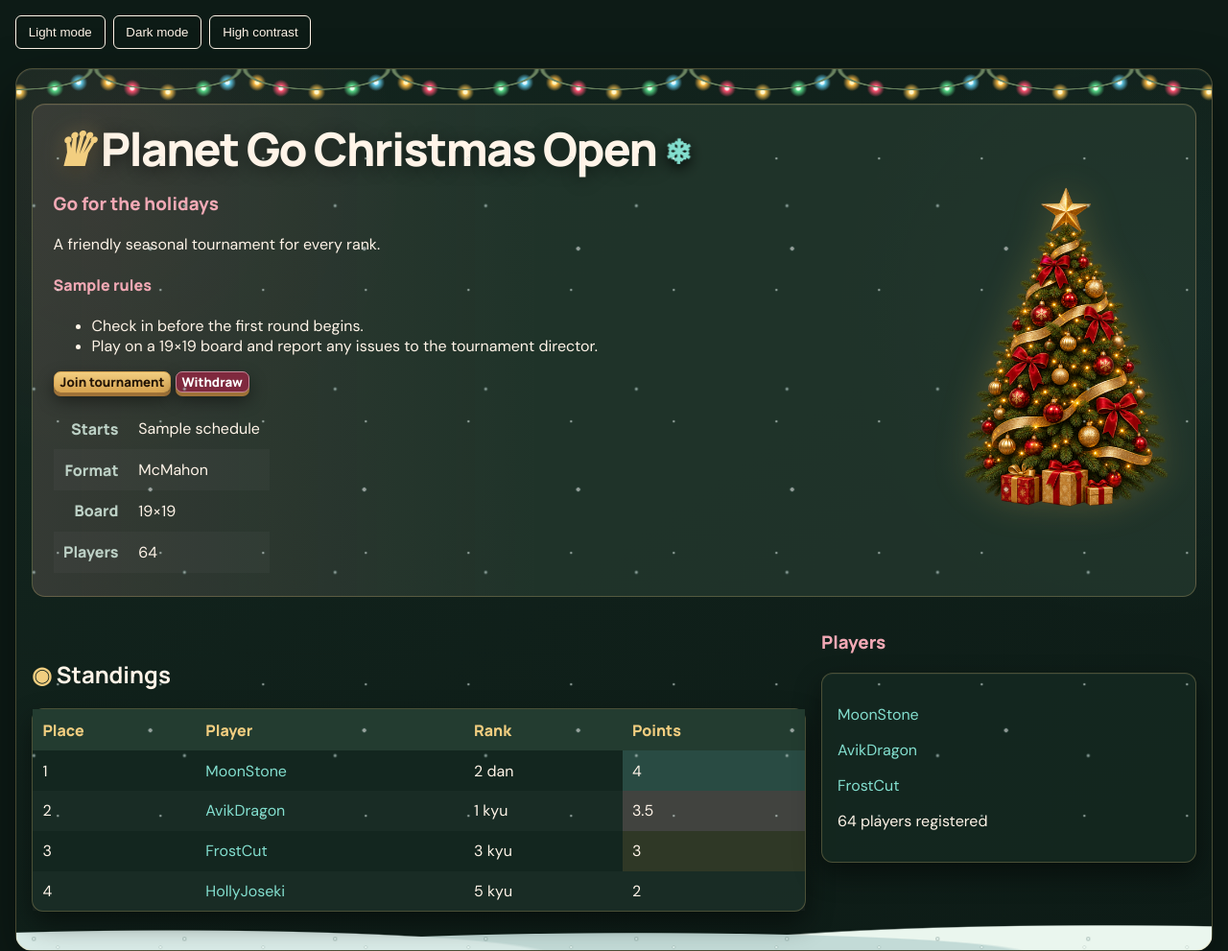
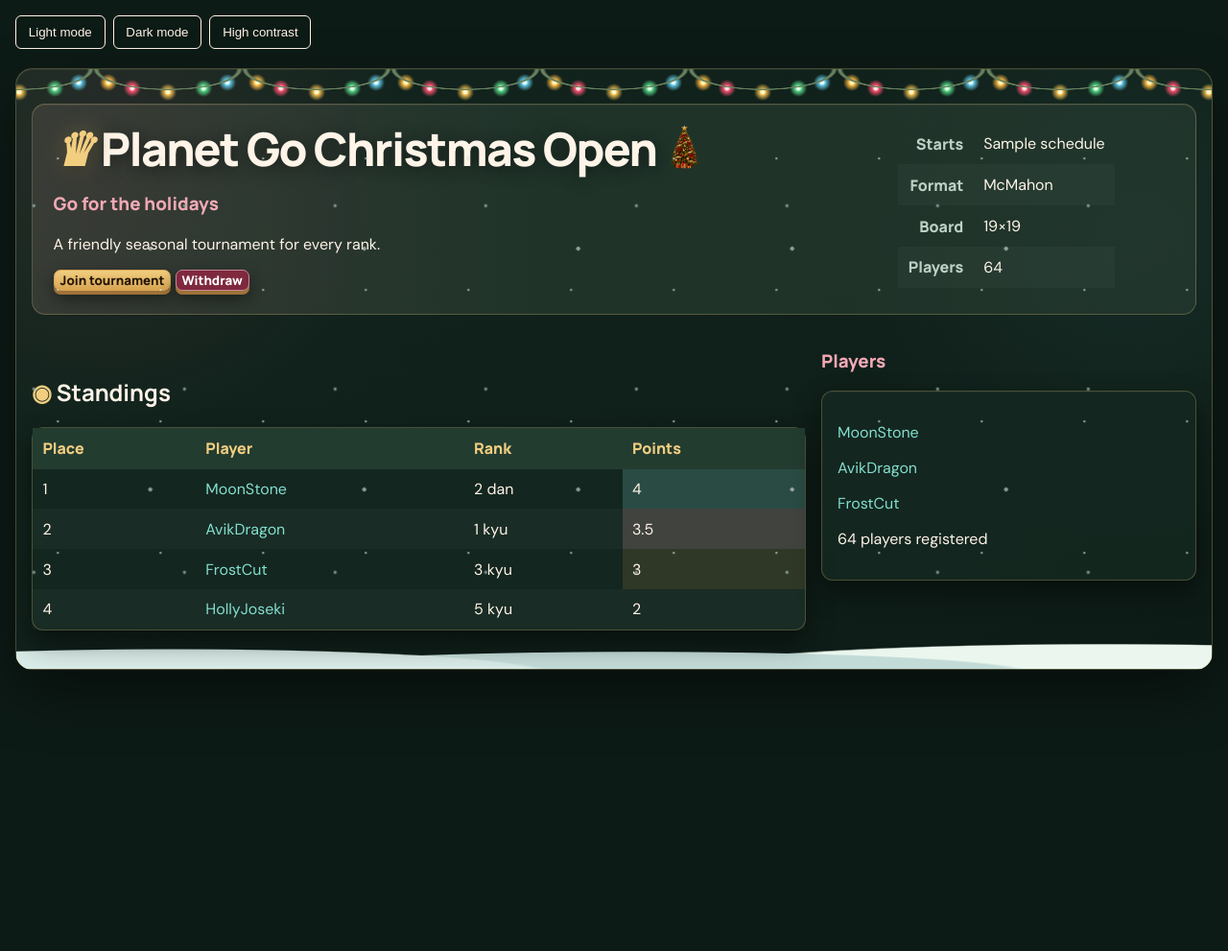
Before and after one commit to avikdragon55/test9999-ogs-assets, a plain HTML site: page christmas-tournament-preview.html in a window 1280 px wide. Shown: the whole page at 96% size. After the commit the page ends 800 px from the top, so only its background shows below. Drawn offline with Linux system fonts and the light colour scheme.

Commit message:
Place a small illustrated tree beside the tournament title

```diff
--- a/christmas-tournament-preview.html
+++ b/christmas-tournament-preview.html
@@ -4,7 +4,7 @@
     <meta charset="utf-8">
     <meta name="viewport" content="width=device-width, initial-scale=1">
     <title>Planet Go Christmas Tournament Preview</title>
-    <link rel="stylesheet" href="ct.css?v=3">
+    <link rel="stylesheet" href="ct.css?v=4">
     <style>
       * { box-sizing: border-box; }
       body { margin: 0; padding: 1rem; background: var(--pg-c-bg); color: var(--pg-c-ink); }
@@ -16,6 +16,8 @@
       .Card { padding: 1rem; }
       table { width: 100%; }
       th, td { padding: .65rem; text-align: left; }
+      .top-details { display: flex; flex-wrap: wrap; justify-content: space-between; }
+      .top-right-details { min-width: 18rem; }
       .top-right-details table { width: auto; }
       .top-right-details th { text-align: right; }
       .preview-controls button { color: inherit; border: 1px solid currentColor; border-radius: 6px; background: transparent; }
@@ -38,11 +40,6 @@
           <h2><i class="fa fa-trophy">♛</i> Planet Go Christmas Open</h2>
           <h3>Go for the holidays</h3>
           <p>A friendly seasonal tournament for every rank.</p>
-          <h4>Sample rules</h4>
-          <ul>
-            <li>Check in before the first round begins.</li>
-            <li>Play on a 19×19 board and report any issues to the tournament director.</li>
-          </ul>
           <button class="primary">Join tournament</button>
           <button class="reject">Withdraw</button>
         </div>
--- a/christmas-tournament.css
+++ b/christmas-tournament.css
@@ -131,9 +131,6 @@
 .Tournament .top-details {
   position: relative;
   z-index: 1;
-  display: grid !important;
-  grid-template-columns: minmax(0, 1fr) clamp(145px, 20vw, 225px);
-  align-items: start;
   gap: 1rem;
   margin-bottom: 1rem;
   padding: 1.25rem 1.35rem 1.5rem;
@@ -143,27 +140,6 @@
     linear-gradient(90deg, rgba(244, 116, 139, .10), transparent 44%),
     var(--pg-c-panel-soft);
   box-shadow: inset 0 1px rgba(255, 255, 255, .05);
-}
-
-.Tournament .top-details > *,
-.Tournament .top-details .top-right-details {
-  grid-column: 1;
-  min-width: 0 !important;
-  max-width: 100% !important;
-  overflow-wrap: anywhere;
-}
-
-.Tournament .top-details::after {
-  content: '';
-  grid-column: 2;
-  grid-row: 1 / span 2;
-  justify-self: center;
-  align-self: center;
-  width: 100%;
-  aspect-ratio: 2 / 3;
-  background: url('./planet-go-tournament-tree.png') center bottom / contain no-repeat;
-  filter: drop-shadow(0 0 18px rgba(213, 172, 72, .24));
-  pointer-events: none;
 }
 
 .Tournament .top-details h2 {
@@ -386,21 +362,14 @@
   background: color-mix(in srgb, var(--pg-c-gold) 14%, transparent) !important;
 }
 
-/* The snowflake follows the motion preference below. */
 .Tournament .top-details h2::after {
-  content: '❄';
+  content: '';
   display: inline-block;
-  margin-left: .45rem;
-  font-size: .72em;
-  color: var(--pg-c-teal);
-  filter: drop-shadow(0 5px 5px var(--pg-c-shadow));
-  transform-origin: 50% 100%;
-  animation: pg-c-snowflake 3.8s ease-in-out infinite;
-}
-
-@keyframes pg-c-snowflake {
-  0%, 100% { transform: rotate(-3deg) translateY(0); }
-  50% { transform: rotate(3deg) translateY(-3px); }
+  width: .64em;
+  height: .96em;
+  margin-inline-start: .28em;
+  vertical-align: -.08em;
+  background: url('./planet-go-tournament-tree.png') center / contain no-repeat;
 }
 
 @media (max-width: 800px) {
@@ -412,8 +381,8 @@
   }
 
   .Tournament .top-details {
-    grid-template-columns: minmax(0, 1fr);
-    padding: 1rem .75rem;
+    display: block !important;
+    padding: 1rem .75rem 1.35rem;
   }
 
   .Tournament .top-details > div,
@@ -426,13 +395,6 @@
     padding-right: 0;
     font-size: 1.65rem !important;
     overflow-wrap: anywhere;
-  }
-
-  .Tournament .top-details::after {
-    grid-column: 1;
-    grid-row: auto;
-    justify-self: end;
-    width: 115px;
   }
 
   .Tournament .sign-up-area {
@@ -452,8 +414,7 @@
 }
 
 @media (prefers-reduced-motion: reduce) {
-  .Tournament.page-width::after,
-  .Tournament .top-details h2::after {
+  .Tournament.page-width::after {
     animation: none !important;
   }
 
--- a/ct.css
+++ b/ct.css
@@ -1 +1 @@
-@import url("./christmas-tournament.css?v=3");
+@import url("./christmas-tournament.css?v=4");
```
